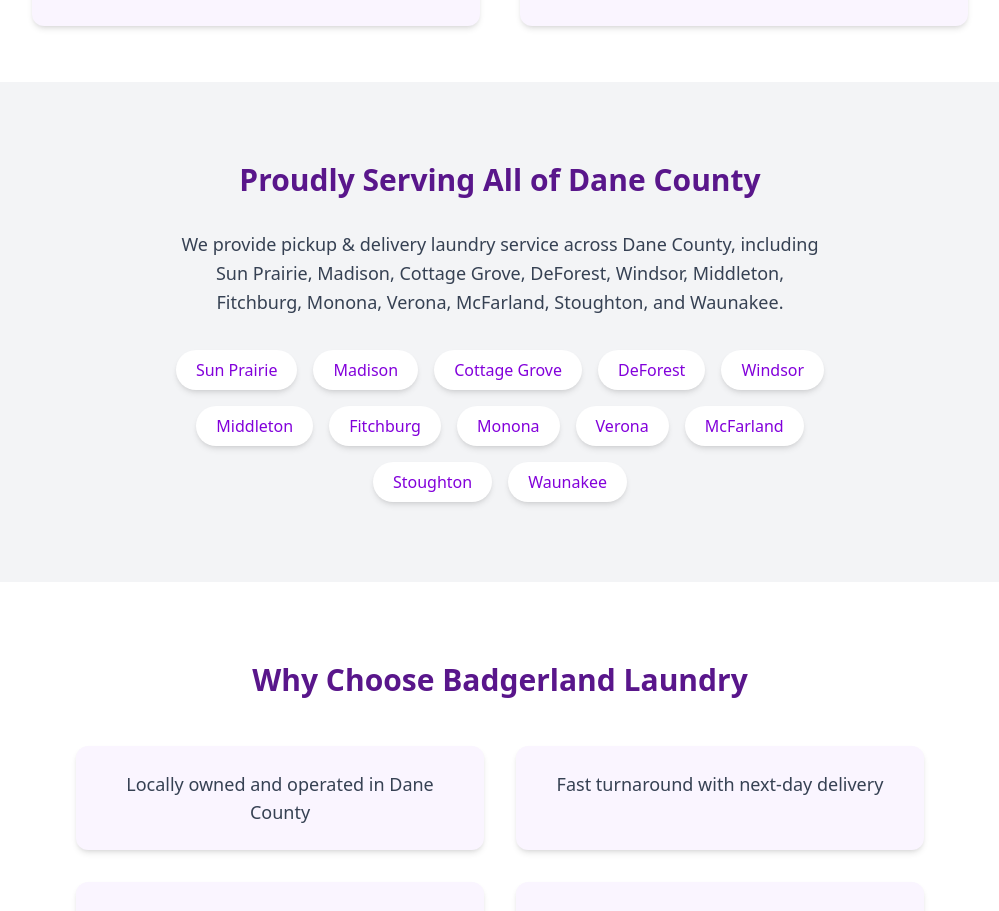
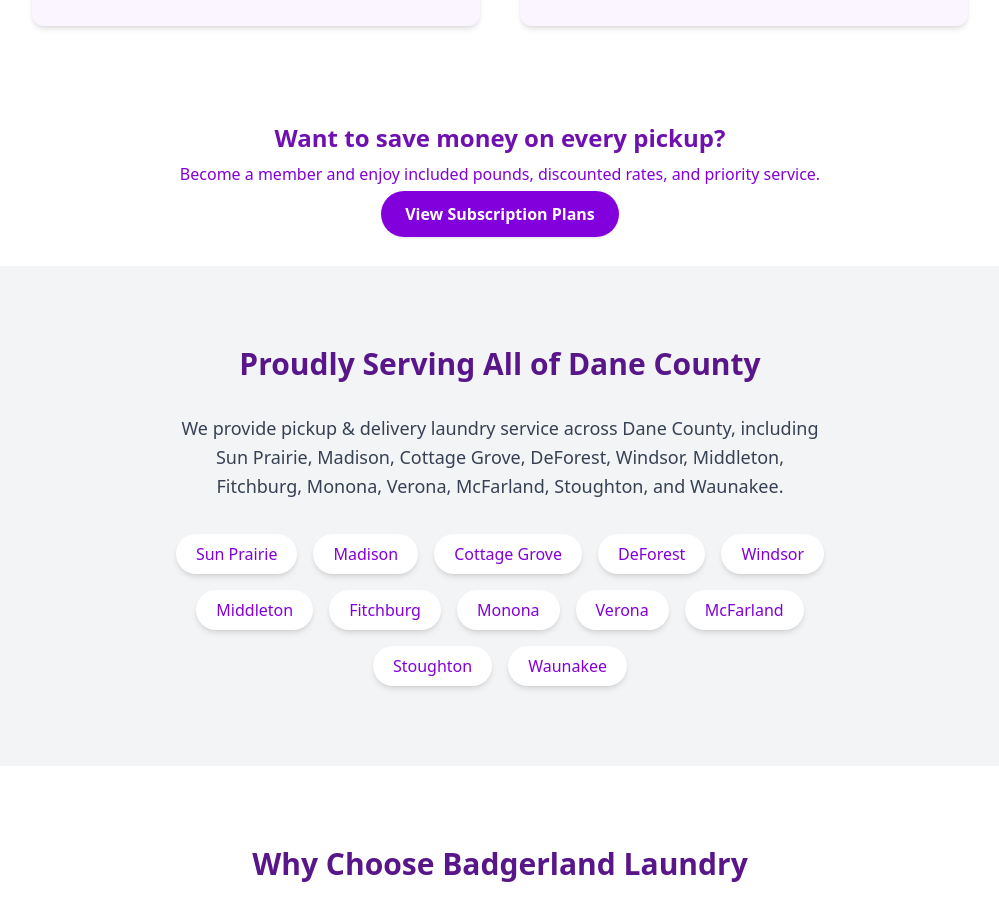
Before and after one commit to Badgerland608/BadgerlandSite, a React (Vite) app: page / in a window 1280 px wide. Shown: the part 1840-2751 px from the top of the page, without its empty margins (140-1139 px from the left). Built offline with nearby package versions, Linux system fonts and the light colour scheme; no server answers.

Commit message:
adding a CTA

```diff
--- a/src/App.jsx
+++ b/src/App.jsx
@@ -155,6 +155,7 @@ function App() {
         />
 
         <Routes>
+
           {/* Home Page */}
           <Route
             path="/"
@@ -175,6 +176,23 @@ function App() {
                 <Intro />
                 <HowItWorks />
                 <Rates />
+
+                {/* ⭐ NEW: Homepage Subscription CTA */}
+                <div className="text-center my-10 px-4">
+                  <h2 className="text-2xl font-bold text-purple-800 mb-2">
+                    Want to save money on every pickup?
+                  </h2>
+                  <p className="text-purple-700 mb-4">
+                    Become a member and enjoy included pounds, discounted rates, and priority service.
+                  </p>
+                  <a
+                    href="/plans"
+                    className="bg-purple-700 text-white px-6 py-3 rounded-full font-semibold shadow hover:bg-purple-600 transition"
+                  >
+                    View Subscription Plans
+                  </a>
+                </div>
+
                 <ServiceArea />
                 <WhyChooseUs />
                 <FAQ />
@@ -191,6 +209,7 @@ function App() {
             path="/my-account"
             element={<MyAccount user={user} setShowAccount={setShowAccount} />}
           />
+
         </Routes>
 
         <div className="bg-slate-900 text-white text-center py-4">
```
